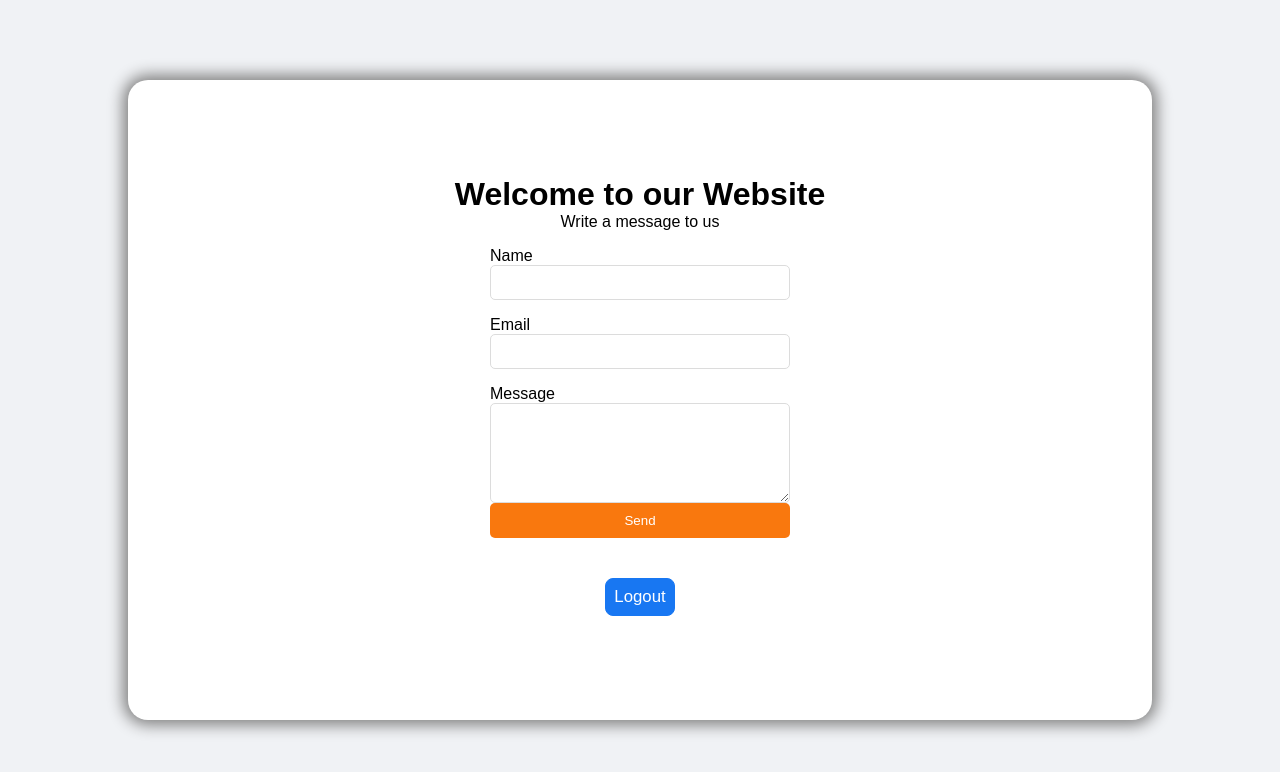
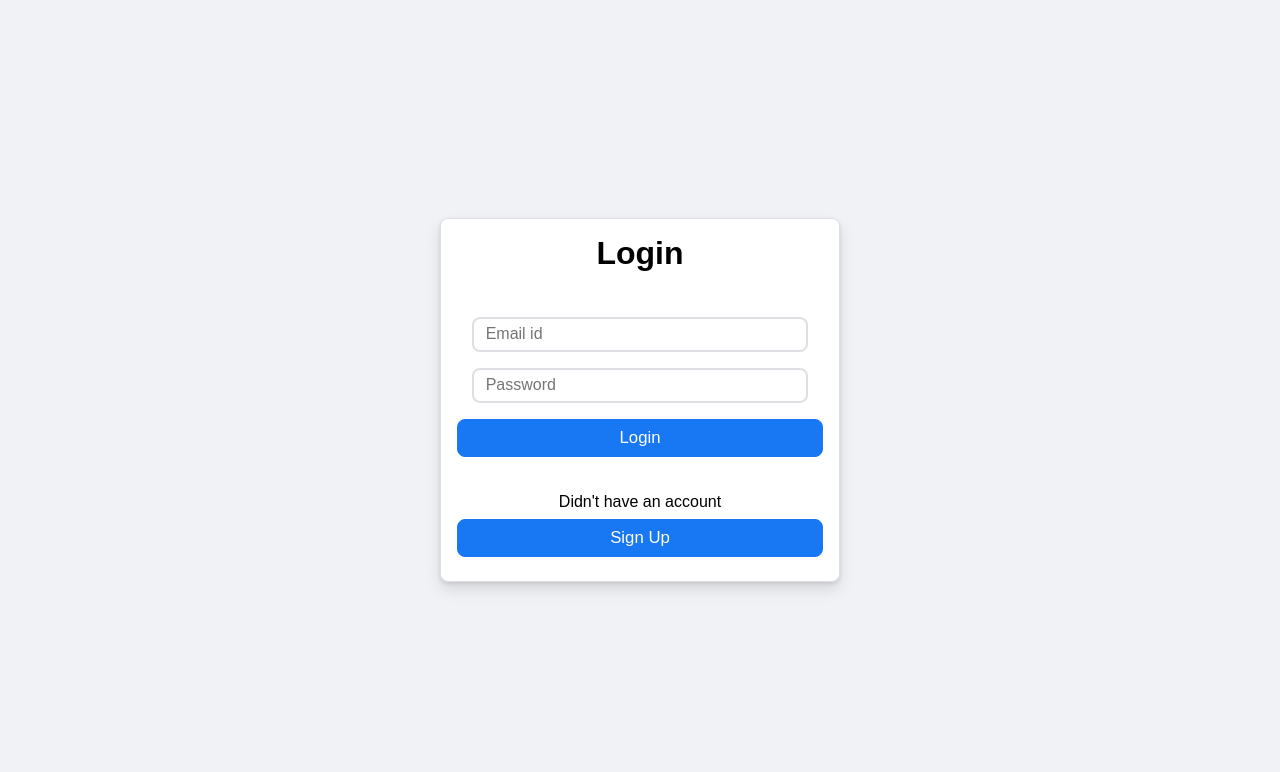
Before and after one commit to chiraggoyel98/LoginPage, a React (Create React App) app in the folder login-signup-form/: page / in a window 1280 px wide. Shown: the top 772 px of the page. Built offline with nearby package versions, Linux system fonts and the light colour scheme; the HTML template or start-up script is replaced by a standard one.

Commit message:
minor fixes

```diff
--- a/login-signup-form/src/App.js
+++ b/login-signup-form/src/App.js
@@ -12,7 +12,7 @@ function App() {
 
   return (
     <div className="App"  >
-    {/* {console.log(user)}
+    {console.log(user)}
       <Router>
         <Routes>
           <Route exact path="/" element =
@@ -25,8 +25,8 @@ function App() {
           <Route path="/register"  element = { <Signup /> } />
 
         </Routes>
-      </Router> */}
-      < Home />
+      </Router>
+
     </div>
 
   );
--- a/login-signup-form/src/components/contact/contact.js
+++ b/login-signup-form/src/components/contact/contact.js
@@ -1,25 +1,26 @@
-import React, { useRef } from 'react';
+import React from 'react';
 import emailjs from '@emailjs/browser';
 import "./contact.css";
 
 const Contact  = () => {
 
-    const form = useRef();
-
   const sendEmail = (e) => {
     e.preventDefault();
 
-    emailjs.sendForm('YOUR_SERVICE_ID', 'YOUR_TEMPLATE_ID', form.current, 'YOUR_PUBLIC_KEY')
+    emailjs.sendForm('service_k5b9f3m', 'template_tvlm2f5', e.target, 'mRz1w18ahSM_Tm3LW')
       .then((result) => {
           console.log(result.text);
+          alert("Message sent successfully")
       }, (error) => {
           console.log(error.text);
+          alert("Somethinf went wrong")
       });
+      e.target.reset();
   };
 
     return (
         <div className="contactform">
-            <form  ref={form} onSubmit={sendEmail}>
+            <form   onSubmit={sendEmail}>
                 <label>Name</label>
                 <input autoComplete="off" type="text" name="user_name" />
 
```
